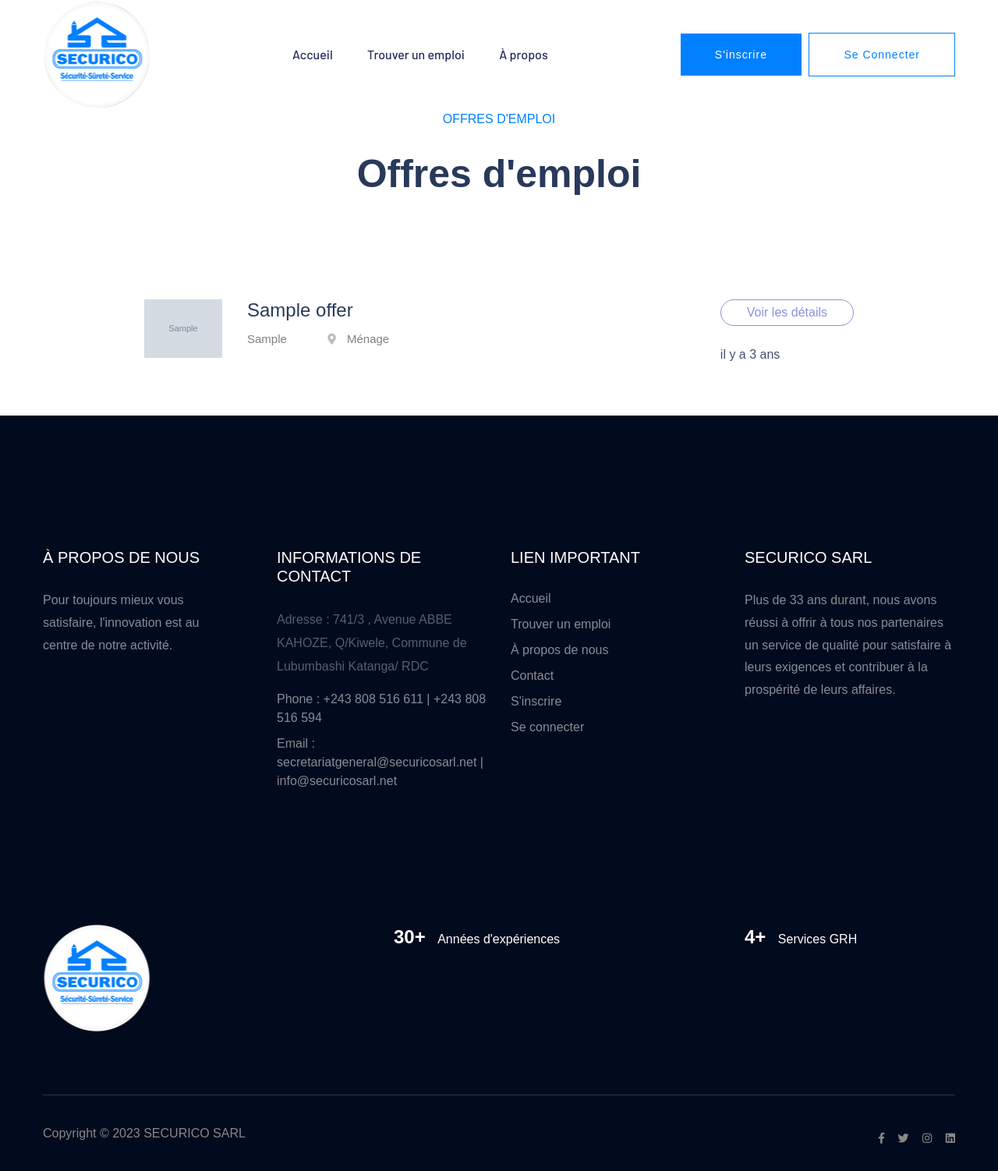
After one commit to vanotis720/Securico-Job, a Laravel app: page /offres in a window 1280 px wide. The commit adds this page. Shown: the whole page at 78% size. Run offline with Laravel 10, Linux system fonts and the light colour scheme; data comes from the database, SQL or seed files in the repository; tables that the repository leaves empty hold one stand-in row (values such as "Sample post"); grey boxes marked "Sample" are stand-in pictures; parts of the project's set-up code (start-up, migrations or seed data) failed here and were passed over; some web fonts are replaced.

Commit message:
index all offers

```diff
--- a/app/Http/Controllers/Front/OfferController.php
+++ b/app/Http/Controllers/Front/OfferController.php
@@ -10,6 +10,12 @@
 
 class OfferController extends Controller
 {
+    public function index()
+    {
+        $offers = Offer::where('is_valid', true)->orderBy('created_at', 'DESC')->get();
+        return view('front.offer.index', compact('offers'));
+    }
+
     public function show($id)
     {
         $offer = Offer::findOrFail($id);
--- /dev/null
+++ b/resources/views/front/offer/index.blade.php
@@ -0,0 +1,50 @@
+@extends('front.templates.app')
+@section('title', 'Trouvez les emplois les plus excitants')
+@section('content')
+
+    <section class="featured-job-area">
+        <div class="container">
+            <!-- Section Tittle -->
+            <div class="row">
+                <div class="col-lg-12">
+                    <div class="section-tittle text-center">
+                        <span>Offres d'emploi</span>
+                        <h2>Offres d'emploi</h2>
+                    </div>
+                </div>
+            </div>
+            <div class="row justify-content-center">
+                <div class="col-xl-10">
+                    @foreach ($offers as $offer)
+                        <div class="single-job-items mb-30">
+                            <div class="job-items">
+                                <div class="company-img">
+                                    <a href="{{ route('offer.show', $offer->id) }}">
+                                        <img class="img-fluid" width="100px"
+                                            src="{{ asset('assets/img/icon/' . $offer->picture) }}"
+                                            alt="enterprise logo"></a>
+                                </div>
+                                <div class="job-tittle">
+                                    <a href="{{ route('offer.show', $offer->id) }}">
+                                        <h4>{{ $offer->title }}</h4>
+                                    </a>
+                                    <ul>
+                                        <li>{{ $offer->user->recruiter->enterprise }}</li>
+                                        <li><i class="fas fa-map-marker-alt"></i>
+                                            {{ $offer->category->title }}
+                                        </li>
+                                    </ul>
+                                </div>
+                            </div>
+                            <div class="items-link f-right">
+                                <a href="{{ route('offer.show', $offer->id) }}">Voir les détails</a>
+                                <span>{{ $offer->created_at->diffForHumans() }}</span>
+                            </div>
+                        </div>
+                    @endforeach
+                </div>
+            </div>
+        </div>
+    </section>
+
+@endsection
--- a/resources/views/front/templates/header.blade.php
+++ b/resources/views/front/templates/header.blade.php
@@ -17,7 +17,7 @@
                                 <nav class="d-none d-lg-block">
                                     <ul id="navigation">
                                         <li><a href="/">Accueil</a></li>
-                                        <li><a href="{{ route('submitCv') }}">Trouver un emploi</a></li>
+                                        <li><a href="{{ route('offers.index') }}">Trouver un emploi</a></li>
                                         <li><a href="#">À propos</a></li>
                                         @auth
                                             <li class="d-block d-lg-none"><a href="{{ route('applications') }}">Mes
--- a/routes/web.php
+++ b/routes/web.php
@@ -25,6 +25,7 @@
 */
 
 Route::get('/', [HomeController::class, 'home'])->name('home');
+Route::get('/offres', [OfferController::class, 'index'])->name('offers.index');
 
 Route::get('/login', [AuthController::class, 'login'])->name('login');
 Route::post('/login', [AuthController::class, 'postLogin'])->name('login.post');
```
